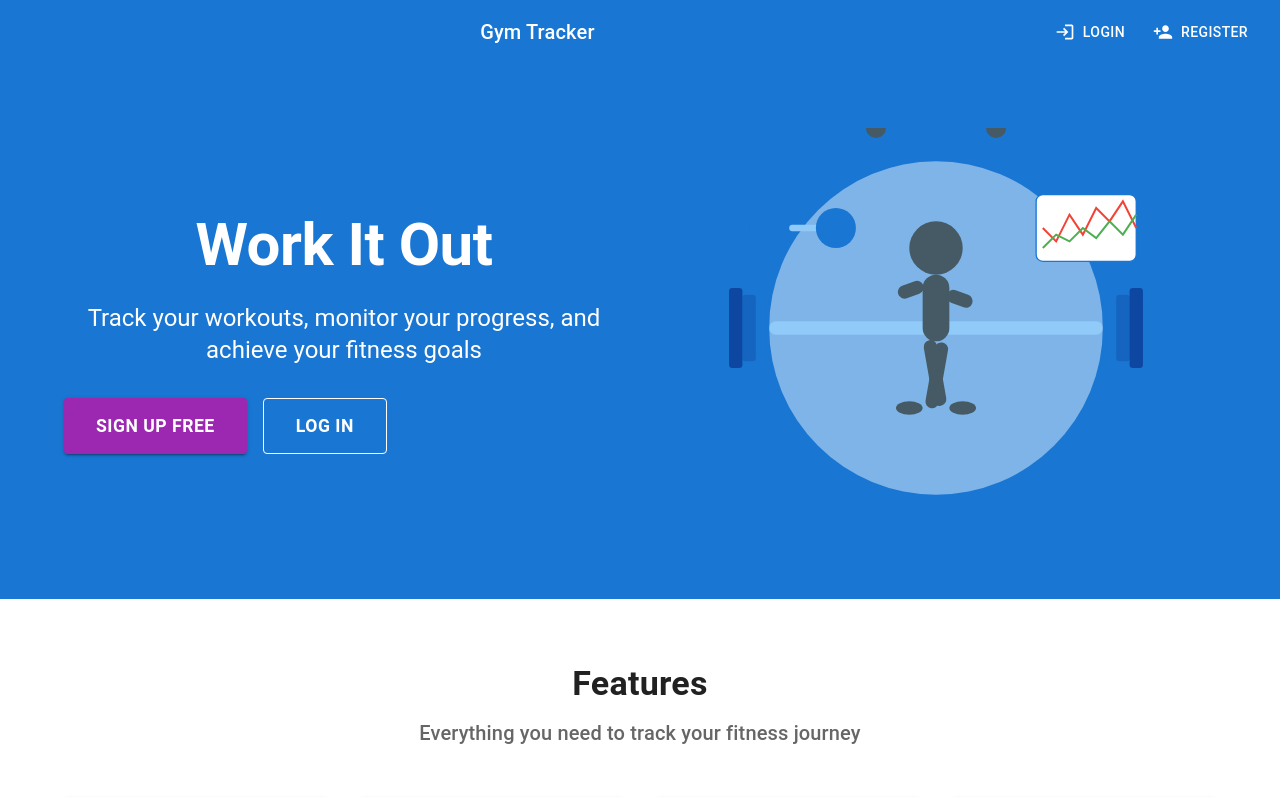
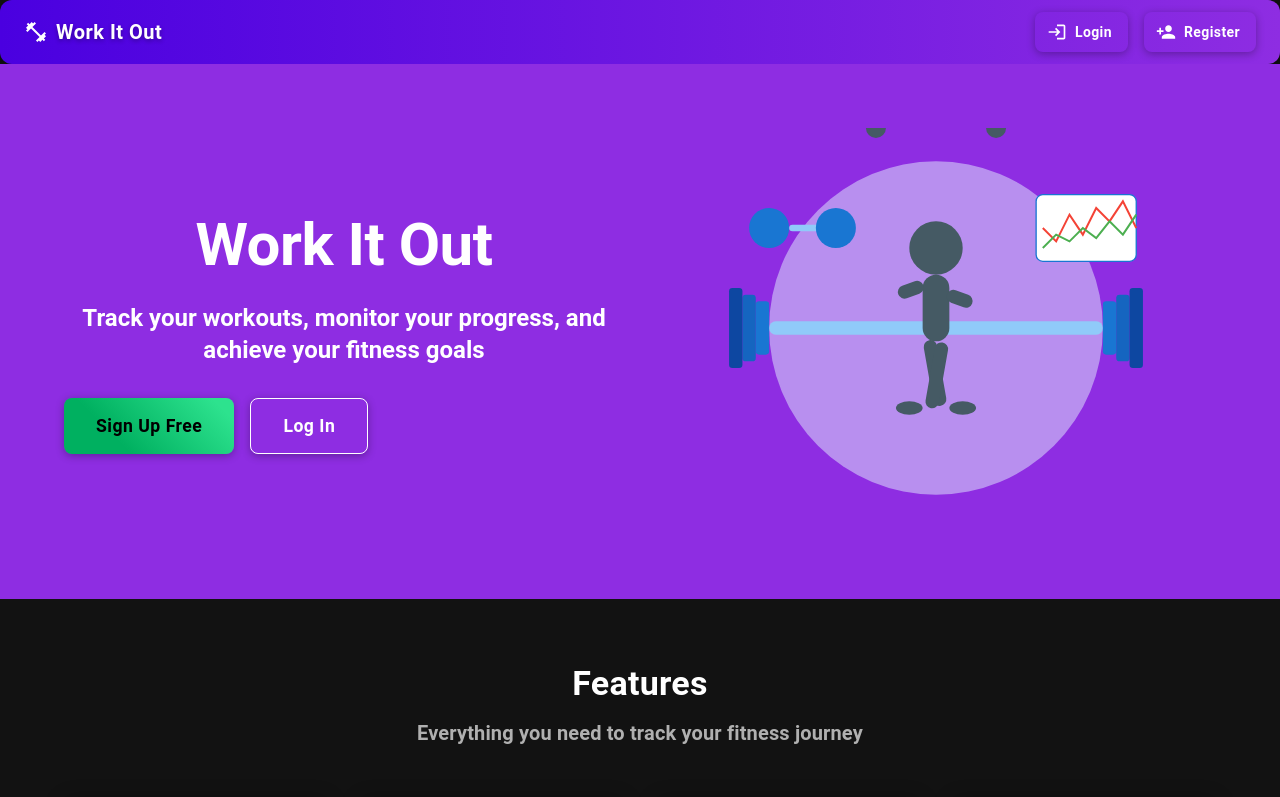
Before and after one commit to rawhillfish/gym-tracker, a React (Create React App) app: page /landing in a window 1280 px wide. Shown: the top 797 px of the page. Built offline with nearby package versions, Linux system fonts and the light colour scheme; no server answers.

Commit message:
Update app name to Work It Out and implement dark theme

```diff
--- a/src/App.css
+++ b/src/App.css
@@ -1,4 +1,17 @@
+/* Global Styles for Work It Out App - Dark Theme */
+
+body {
+  margin: 0;
+  padding: 0;
+  font-family: 'Roboto', 'Helvetica', 'Arial', sans-serif;
+  background-color: #121212;
+  color: #ffffff;
+}
+
 .App {
+  min-height: 100vh;
+  display: flex;
+  flex-direction: column;
   text-align: center;
 }
 
@@ -14,7 +27,7 @@
 }
 
 .App-header {
-  background-color: #282c34;
+  background-color: #1e1e1e;
   min-height: 100vh;
   display: flex;
   flex-direction: column;
@@ -36,3 +49,82 @@
     transform: rotate(360deg);
   }
 }
+
+/* Smooth transitions */
+a, button, .MuiPaper-root, .MuiCard-root {
+  transition: all 0.2s ease-in-out;
+}
+
+/* Custom scrollbar */
+::-webkit-scrollbar {
+  width: 8px;
+  height: 8px;
+}
+
+::-webkit-scrollbar-track {
+  background: #2d2d2d;
+  border-radius: 10px;
+}
+
+::-webkit-scrollbar-thumb {
+  background: #8e2de2;
+  border-radius: 10px;
+}
+
+::-webkit-scrollbar-thumb:hover {
+  background: #b15cff;
+}
+
+/* Animations */
+@keyframes fadeIn {
+  from { opacity: 0; }
+  to { opacity: 1; }
+}
+
+.fade-in {
+  animation: fadeIn 0.5s ease-in-out;
+}
+
+@keyframes slideUp {
+  from { transform: translateY(20px); opacity: 0; }
+  to { transform: translateY(0); opacity: 1; }
+}
+
+.slide-up {
+  animation: slideUp 0.5s ease-out;
+}
+
+/* Responsive adjustments */
+@media (max-width: 600px) {
+  .hide-on-mobile {
+    display: none !important;
+  }
+}
+
+/* Custom focus styles for accessibility */
+*:focus {
+  outline: 2px solid #8e2de2;
+  outline-offset: 2px;
+}
+
+/* Dark theme specific styles */
+.MuiCard-root, .MuiPaper-root {
+  background-color: #1e1e1e;
+}
+
+.MuiTypography-root {
+  color: #ffffff;
+}
+
+.MuiTypography-colorTextSecondary {
+  color: #b0b0b0;
+}
+
+/* Glowing effect for important buttons */
+.MuiButton-containedPrimary {
+  box-shadow: 0 0 15px rgba(142, 45, 226, 0.4);
+}
+
+.MuiButton-containedPrimary:hover {
+  box-shadow: 0 0 20px rgba(142, 45, 226, 0.6);
+}
--- a/src/App.js
+++ b/src/App.js
@@ -1,6 +1,7 @@
 import React from 'react';
 import { BrowserRouter as Router, Routes, Route, Navigate } from 'react-router-dom';
-import { CssBaseline } from '@mui/material';
+import { CssBaseline, ThemeProvider } from '@mui/material';
+import theme from './theme';
 import './App.css';
 
 // Import components with explicit paths
@@ -25,6 +26,7 @@ import { AuthProvider } from './contexts/AuthContext';
 
 function App() {
   return (
+    <ThemeProvider theme={theme}>
       <AuthProvider>
         <Router>
           <CssBaseline />
@@ -96,6 +98,7 @@ function App() {
           </div>
         </Router>
       </AuthProvider>
+    </ThemeProvider>
   );
 }
 
--- a/src/components/Navbar.js
+++ b/src/components/Navbar.js
@@ -5,17 +5,19 @@ import {
   Typography,
   Button,
   Box,
+  Menu,
   Avatar,
-  Menu,
+  Tooltip,
   MenuItem,
   IconButton,
   Divider,
   ListItemIcon
 } from '@mui/material';
+import FitnessCenterIcon from '@mui/icons-material/FitnessCenter';
 import {
   Link as RouterLink,
-  useNavigate,
-  useLocation
+  useLocation,
+  useNavigate
 } from 'react-router-dom';
 import {
   AccountCircle,
@@ -56,10 +58,25 @@ const Navbar = () => {
   };
 
   return (
-    <AppBar position="static">
+    <AppBar position="static" sx={{
+      background: 'linear-gradient(to right, #4a00e0, #8e2de2)',
+      boxShadow: '0 4px 20px rgba(0, 0, 0, 0.5)'
+    }}>
       <Toolbar>
-        <Typography variant="h6" component="div" sx={{ flexGrow: 1 }}>
-          Gym Tracker
+        <Typography
+          variant="h6"
+          component="div"
+          sx={{
+            flexGrow: 1,
+            fontWeight: 'bold',
+            letterSpacing: '0.5px',
+            display: 'flex',
+            alignItems: 'center',
+            textShadow: '0 2px 4px rgba(0, 0, 0, 0.3)'
+          }}
+        >
+          <FitnessCenterIcon sx={{ mr: 1 }} />
+          Work It Out
         </Typography>
         <Box sx={{ display: 'flex', gap: 2, alignItems: 'center' }}>
           {/* Only show Track Workout and History tabs when not on landing page */}
--- a/src/pages/Landing.js
+++ b/src/pages/Landing.js
@@ -206,10 +206,10 @@ const Landing = () => {
           <Grid container spacing={4}>
             <Grid item xs={12} md={6}>
               <Typography variant="h6" component="h3" gutterBottom>
-                Work It Out - Gym Tracker
+                Work It Out
               </Typography>
               <Typography variant="body2">
-                © 2025 Work It Out. All rights reserved.
+                &copy; 2025 Work It Out. All rights reserved.
               </Typography>
             </Grid>
             <Grid item xs={12} md={6} sx={{ display: 'flex', justifyContent: { md: 'flex-end' } }}>
--- /dev/null
+++ b/src/theme.js
@@ -0,0 +1,141 @@
+import { createTheme } from '@mui/material/styles';
+
+const theme = createTheme({
+  palette: {
+    mode: 'dark',
+    primary: {
+      main: '#8e2de2',
+      light: '#b15cff',
+      dark: '#4a00e0',
+      contrastText: '#ffffff',
+    },
+    secondary: {
+      main: '#2de28e',
+      light: '#6effbe',
+      dark: '#00b060',
+      contrastText: '#000000',
+    },
+    background: {
+      default: '#121212',
+      paper: '#1e1e1e',
+    },
+    text: {
+      primary: '#ffffff',
+      secondary: '#b0b0b0',
+    },
+  },
+  typography: {
+    fontFamily: '"Roboto", "Helvetica", "Arial", sans-serif',
+    h1: {
+      fontWeight: 700,
+    },
+    h2: {
+      fontWeight: 700,
+    },
+    h3: {
+      fontWeight: 600,
+    },
+    h4: {
+      fontWeight: 600,
+    },
+    h5: {
+      fontWeight: 600,
+    },
+    h6: {
+      fontWeight: 600,
+    },
+    button: {
+      fontWeight: 600,
+      textTransform: 'none',
+    },
+  },
+  shape: {
+    borderRadius: 8,
+  },
+  components: {
+    MuiButton: {
+      styleOverrides: {
+        root: {
+          borderRadius: 8,
+          padding: '8px 16px',
+          boxShadow: '0 2px 8px rgba(0, 0, 0, 0.3)',
+          transition: 'all 0.2s ease-in-out',
+          '&:hover': {
+            transform: 'translateY(-2px)',
+            boxShadow: '0 4px 12px rgba(0, 0, 0, 0.4)',
+          },
+        },
+        containedPrimary: {
+          background: 'linear-gradient(45deg, #4a00e0 30%, #8e2de2 90%)',
+        },
+        containedSecondary: {
+          background: 'linear-gradient(45deg, #00b060 30%, #2de28e 90%)',
+        },
+      },
+    },
+    MuiCard: {
+      styleOverrides: {
+        root: {
+          borderRadius: 12,
+          boxShadow: '0 4px 20px rgba(0, 0, 0, 0.4)',
+          backgroundColor: '#1e1e1e',
+        },
+      },
+    },
+    MuiPaper: {
+      styleOverrides: {
+        root: {
+          borderRadius: 12,
+          backgroundColor: '#1e1e1e',
+        },
+      },
+    },
+    MuiAppBar: {
+      styleOverrides: {
+        root: {
+          boxShadow: '0 2px 10px rgba(0, 0, 0, 0.3)',
+          background: 'linear-gradient(to right, #4a00e0, #8e2de2)',
+        },
+      },
+    },
+    MuiTableCell: {
+      styleOverrides: {
+        root: {
+          borderBottom: '1px solid rgba(255, 255, 255, 0.1)',
+        },
+        head: {
+          fontWeight: 600,
+          backgroundColor: '#252525',
+        },
+      },
+    },
+    MuiListItem: {
+      styleOverrides: {
+        root: {
+          '&:hover': {
+            backgroundColor: 'rgba(142, 45, 226, 0.1)',
+          },
+        },
+      },
+    },
+    MuiTextField: {
+      styleOverrides: {
+        root: {
+          '& .MuiOutlinedInput-root': {
+            '& fieldset': {
+              borderColor: 'rgba(255, 255, 255, 0.23)',
+            },
+            '&:hover fieldset': {
+              borderColor: 'rgba(142, 45, 226, 0.5)',
+            },
+            '&.Mui-focused fieldset': {
+              borderColor: '#8e2de2',
+            },
+          },
+        },
+      },
+    },
+  },
+});
+
+export default theme;
```
Also changed, not shown: public/manifest.json. Lines whose indentation alone changed are shown as unchanged.
